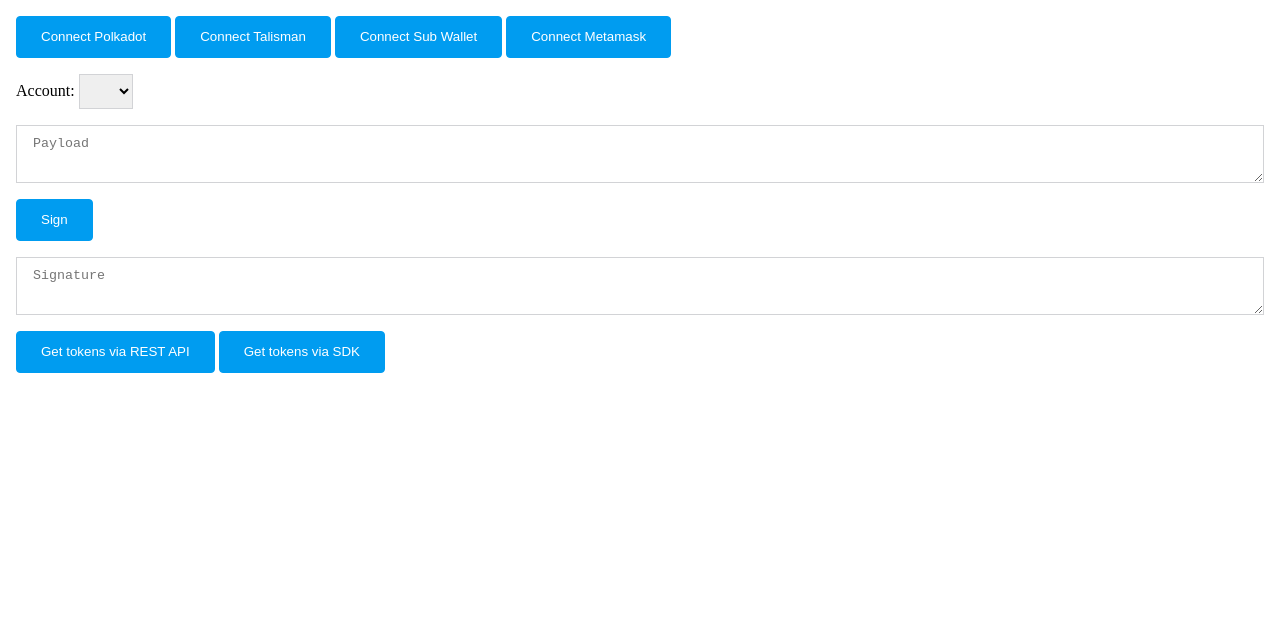
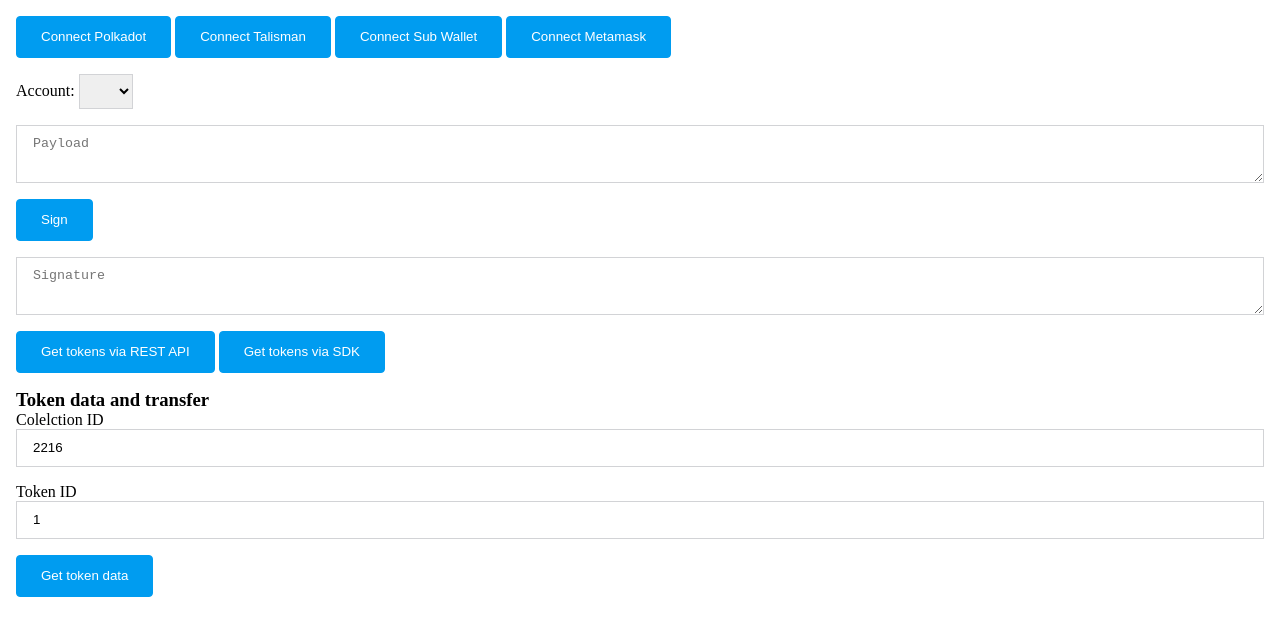
Before and after one commit to drgoshm/simlpe-wallet, a website built with webpack: page src/index.html in a window 1280 px wide. Built offline with nearby package versions, Linux system fonts and the light colour scheme; what @unique-nft/sdk, @unique-nft/utils would draw is missing.

Commit message:
Fetching token data

```diff
--- a/src/index.html
+++ b/src/index.html
@@ -20,7 +20,7 @@
       outline: none;
       padding: 8px 16px;
     }
-    textarea {
+    textarea, input {
       display: block;
       width: 100%;
       border: 1px solid #d2d3d6;
@@ -47,6 +47,13 @@
     }
     ul#token-list {
       margin-left: 16px;
+    }
+    div#token-data img{
+      width: 300px;
+      height: 300px;
+    }
+    div#token-data ul{
+      margin-left: 30px;
     }
   </style>
 </head>
@@ -77,5 +84,15 @@
     <ul id="token-list">
     </ul>
   </div>
+  <div>
+    <h3>Token data and transfer</h3>
+    <label for="collection-id">Colelction ID</label>
+    <input id="collection-id" type="text" value="2216" placeholder="collection ID" />
+    <label for="token-id">Token ID</label>
+    <input id="token-id" type="text" value="1" placeholder="token ID" />
+    <button onclick="getTokenData()" >Get token data</button>
+  </div>
+  <div id="token-data">
+  </div>
 </body>
 </html>
--- a/src/js/index.js
+++ b/src/js/index.js
@@ -45,6 +45,8 @@
 
   global.getTokensByAccountViaRest = getTokensByAccountViaRest;
   global.getTokensByAccountViaSDK = getTokensByAccountViaSDK;
+
+  global.getTokenData = getTokenData;
 }
 
 /**
@@ -149,4 +151,44 @@
 
 }
 
+/**
+ * fetch the token data
+ */
+async function getTokenData() {
+  const $collectionIdInput = document.getElementById('collection-id');
+  const $tokenIdInput = document.getElementById('token-id');
+  const $tokenData = document.getElementById('token-data');
+
+  const collectionId = $collectionIdInput.value;
+  const tokenId = $tokenIdInput.value;
+
+  const response = await fetch(`${OPAL_SDK_REST_URI}/tokens?collectionId=${collectionId}&tokenId=${tokenId}`);
+
+  const data = await response.json();
+
+  $tokenData.innerHTML = '';
+
+  const $image = document.createElement('img');
+  $image.src = data.image.url;
+  const $description = document.createElement('div');
+  $description.innerHTML = [`Prefix: ${data.collection.tokenPrefix}`,
+    `Name: ${data.collection.name}`,
+    `Description: ${data.collection.description}`,
+    `Owner: ${data.owner}`].join('<br/>');
+
+  const $attributesList = document.createElement('ul');
+
+  Object.values(data.attributes).map(attribute => {
+    const $attribute = document.createElement('li');
+    $attribute.innerHTML = `${attribute.name._} = ${attribute.value._}`;
+    $attributesList.appendChild($attribute);
+  });
+
+  $tokenData.appendChild($image);
+  $tokenData.appendChild($description);
+  $tokenData.appendChild($attributesList);
+}
+
+
+
 init();
```
